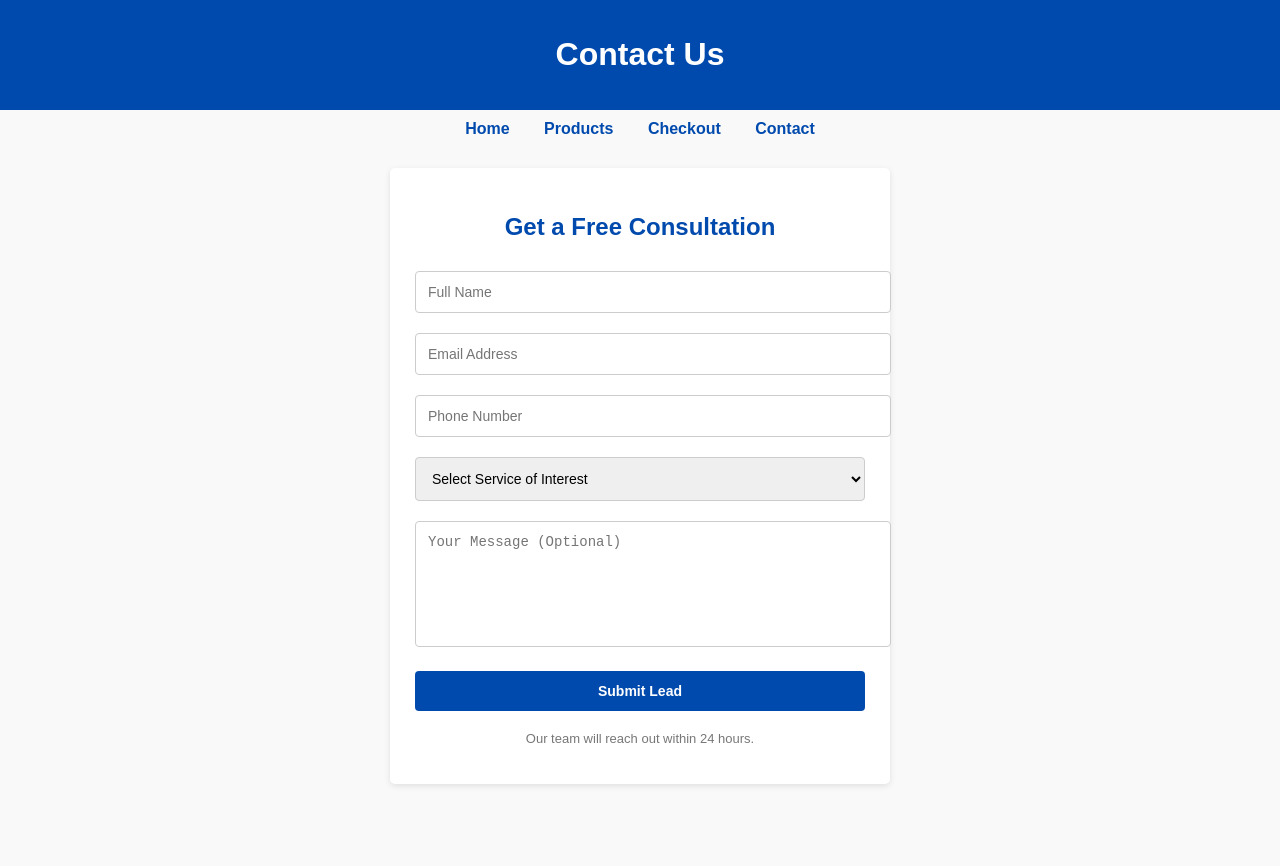
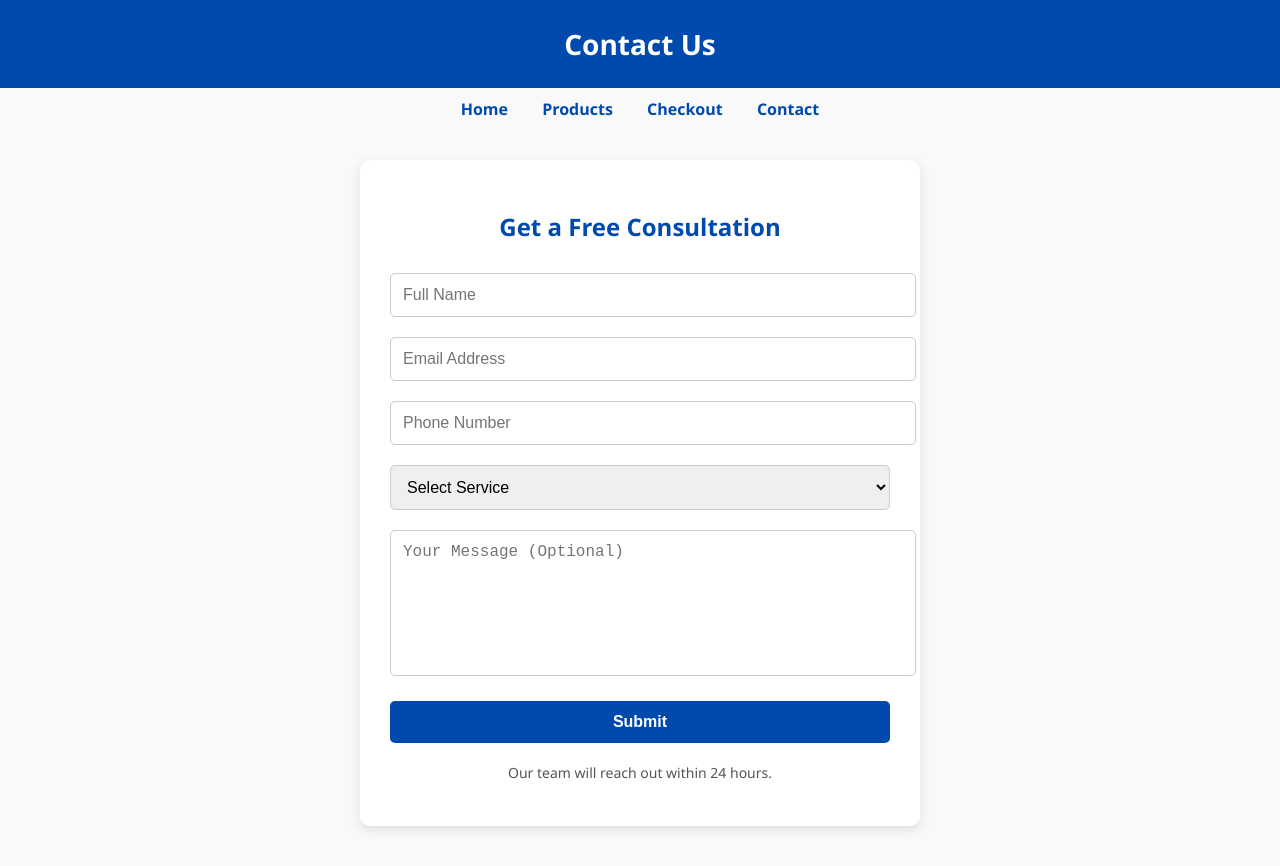
Before and after one commit to preetleeonelove/Preetlytics, a plain HTML site: page contact.html in a window 1280 px wide. Before the commit the page ends 814 px from the top, so only its background shows below. Drawn offline with Linux system fonts and the light colour scheme.

Commit message:
Update contact.html

```diff
--- a/contact.html
+++ b/contact.html
@@ -3,7 +3,7 @@
 <head>
 <meta charset="UTF-8">
 <meta name="viewport" content="width=device-width, initial-scale=1.0">
-  <title>Contact Us</title>
+<title>Contact Us - GA4 Practice Shop</title>
 
 <!-- Google Tag Manager -->
 <script>(function(w,d,s,l,i){w[l]=w[l]||[];w[l].push({'gtm.start':
@@ -11,20 +11,19 @@ new Date().getTime(),event:'gtm.js'});var f=d.getElementsByTagName(s)[0],
 j=d.createElement(s),dl=l!='dataLayer'?'&l='+l:'';j.async=true;j.src=
 'https://www.googletagmanager.com/gtm.js?id='+i+dl;f.parentNode.insertBefore(j,f);
 })(window,document,'script','dataLayer','GTM-5PB2FBKT');</script>
-<!-- End Google Tag Manager -->
 
 <style>
-    body { font-family: Arial, sans-serif; margin:0; padding:0; background:#f9f9f9; }
-    header { background:#004aad; color:white; padding:15px; text-align:center; }
-    nav { margin:10px; text-align:center; }
-    nav a { margin:0 15px; text-decoration:none; color:#004aad; font-weight:bold; }
-    .form-container { max-width:450px; margin:30px auto; background:white; padding:25px; border-radius:5px; box-shadow:0 2px 6px rgba(0,0,0,0.1); }
-    h2 { text-align:center; color:#004aad; }
-    input, select, textarea, button { width:100%; padding:12px; margin:10px 0; border-radius:4px; border:1px solid #ccc; font-size:14px; }
-    textarea { resize:none; height:100px; }
+body { font-family:'Segoe UI', Tahoma, Geneva, Verdana, sans-serif; margin:0; padding:0; background:#f9f9f9; }
+header { background:#004aad; color:white; padding:25px; text-align:center; font-size:28px; font-weight:bold; }
+nav { margin:10px 0; text-align:center; }
+nav a { margin:0 15px; text-decoration:none; color:#004aad; font-weight:600; font-size:16px; }
+.form-container { max-width:500px; margin:40px auto; background:white; padding:30px; border-radius:10px; box-shadow:0 4px 12px rgba(0,0,0,0.1); }
+input, select, textarea, button { width:100%; padding:12px; margin:10px 0; border-radius:5px; border:1px solid #ccc; font-size:16px; }
+textarea { resize:none; height:120px; }
 button { background:#004aad; color:white; border:none; cursor:pointer; font-weight:bold; }
 button:hover { background:#002f6c; }
-    .note { font-size:13px; color:#777; text-align:center; margin-top:10px; }
+h2 { text-align:center; color:#004aad; margin-bottom:20px; }
+.note { font-size:14px; color:#555; text-align:center; margin-top:10px; }
 </style>
 </head>
 <body>
@@ -32,11 +31,8 @@ j=d.createElement(s),dl=l!='dataLayer'?'&l='+l:'';j.async=true;j.src=
 <!-- Google Tag Manager (noscript) -->
 <noscript><iframe src="https://www.googletagmanager.com/ns.html?id=GTM-5PB2FBKT"
 height="0" width="0" style="display:none;visibility:hidden"></iframe></noscript>
-<!-- End Google Tag Manager (noscript) -->
 
-  <header>
-    <h1>Contact Us</h1>
-  </header>
+<header>Contact Us</header>
 
 <nav>
   <a href="index.html">Home</a>
@@ -48,20 +44,21 @@ height="0" width="0" style="display:none;visibility:hidden"></iframe></noscript>
 <div class="form-container">
   <h2>Get a Free Consultation</h2>
   <form action="thankyou.html" method="get">
-      <input type="text" name="name" placeholder="Full Name" required>
-      <input type="email" name="email" placeholder="Email Address" required>
-      <input type="tel" name="phone" placeholder="Phone Number" required>
-      <select name="service" required>
-        <option value="">Select Service of Interest</option>
+    <input type="text" name="name" placeholder="Full Name" required id="contact-name">
+    <input type="email" name="email" placeholder="Email Address" required id="contact-email">
+    <input type="tel" name="phone" placeholder="Phone Number" required id="contact-phone">
+    <select name="service" required id="contact-service">
+      <option value="">Select Service</option>
       <option value="loans">Loans</option>
       <option value="insurance">Insurance</option>
       <option value="credit-cards">Credit Cards</option>
       <option value="investment">Investment Plans</option>
     </select>
-      <textarea name="message" placeholder="Your Message (Optional)"></textarea>
-      <button type="submit">Submit Lead</button>
+    <textarea name="message" placeholder="Your Message (Optional)" id="contact-message"></textarea>
+    <button type="submit" id="contact-btn" class="cta-btn" data-layer="contact-submit">Submit</button>
   </form>
   <p class="note">Our team will reach out within 24 hours.</p>
 </div>
+
 </body>
 </html>
```
Lines whose indentation alone changed are shown as unchanged.
